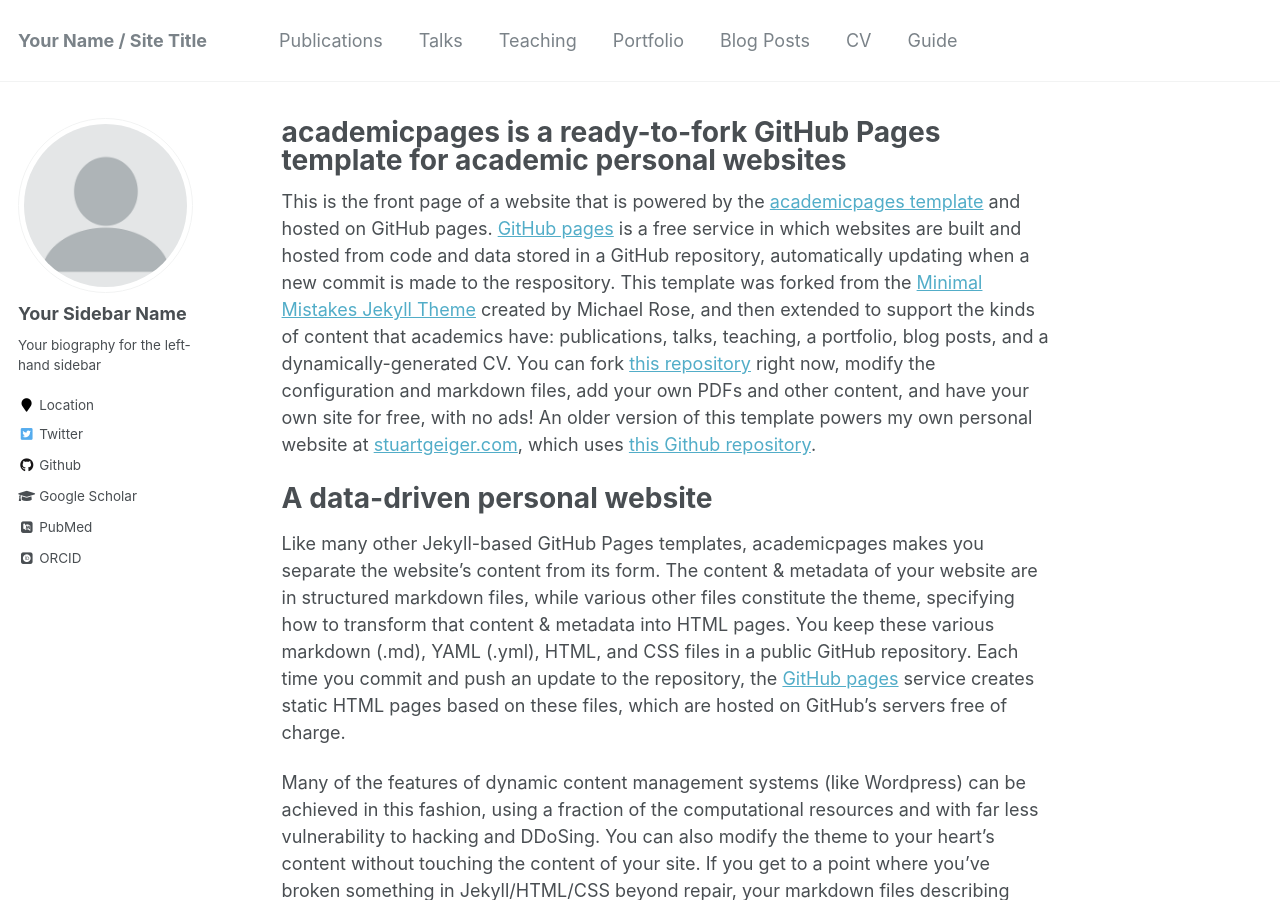
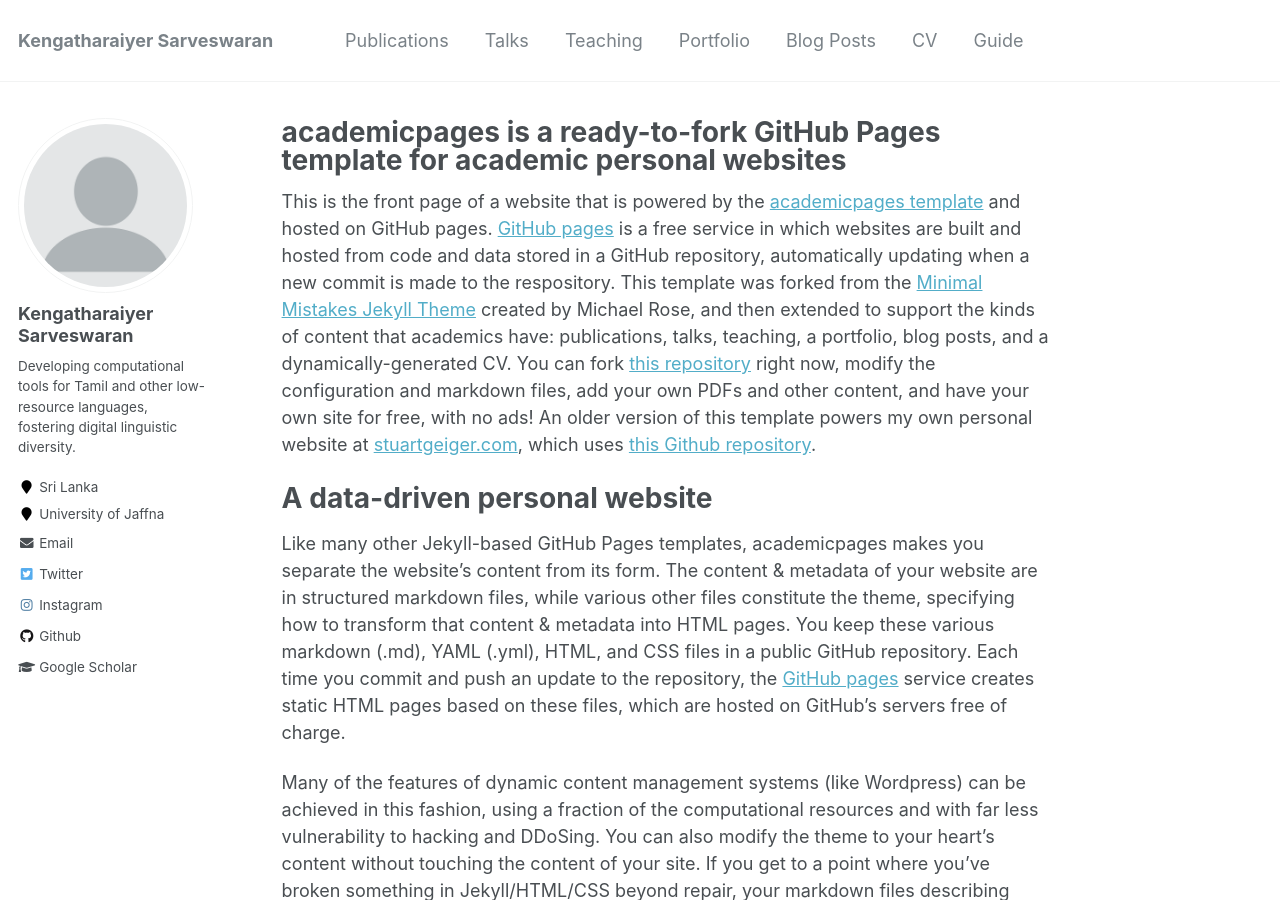
Before and after one commit to sarves/sarves.github.io, a Jekyll site: the page built from _pages/about.md, in a window 1280 px wide and 900 px high. Built offline with Jekyll 4.4.1, drawn with Linux system fonts in a browser that asks for light colours; some web fonts are replaced; some of the changed text lies outside the part shown.

Commit message:
home page

```diff
--- a/_config.yml
+++ b/_config.yml
@@ -7,13 +7,13 @@
 
 # Site Settings
 locale                   : "en-US"
-title                    : "Your Name / Site Title"
+title                    : "Kengatharaiyer Sarveswaran"
 title_separator          : "-"
-name                     : &name "Your Name"
-description              : &description "personal description"
-url                      : https://academicpages.github.io # the base hostname & protocol for your site e.g. "https://mmistakes.github.io"
+name                     : &name "Sarves"
+description              : &description "The personal website of Sarveswaran"
+url                      : https://sarves.github.io # the base hostname & protocol for your site e.g. "https://mmistakes.github.io"
 baseurl                  : "" # the subpath of your site, e.g. "/blog"
-repository               : "academicpages/academicpages.github.io"
+repository               : "sarves/sarves.github.io"
 teaser                   :  # filename of teaser fallback teaser image placed in /images/, .e.g. "500x300.png"
 breadcrumbs              : false # true, false (default)
 words_per_minute         : 160
@@ -80,14 +80,14 @@
 
 # Site Author
 author:
-  name             : "Your Sidebar Name"
+  name             : "Kengatharaiyer Sarveswaran"
   avatar           : "profile.png"
-  bio              : "Your biography for the left-hand sidebar"
-  location         : "Location"
-  employer         :
-  pubmed           : "https://www.ncbi.nlm.nih.gov/pubmed/?term=john+snow"
-  googlescholar    : "http://yourfullgooglescholarurl.com"
-  email            :
+  bio              : "Developing computational tools for Tamil and other low-resource languages, fostering digital linguistic diversity."
+  location         : "Sri Lanka"
+  employer         : "University of Jaffna"
+  pubmed           :
+  googlescholar    : "https://scholar.google.com/citations?user=xnXY9q0AAAAJ"
+  email            : "sarves@univ.jfn.ac.lk"
   researchgate     :  # example: "https://www.researchgate.net/profile/yourprofile"
   uri              :
   bitbucket        :
@@ -96,20 +96,20 @@
   flickr           :
   facebook         :
   foursquare       :
-  github           : "academicpages"
+  github           : "serves"
   google_plus      :
   keybase          :
-  instagram        :
+  instagram        : "https://www.linkedin.com/in/iamsarves/"
   impactstory      : #"https://profiles.impactstory.org/u/xxxx-xxxx-xxxx-xxxx"
   lastfm           :
   linkedin         :
-  orcid            : "http://orcid.org/yourorcidurl"
+  orcid            :
   pinterest        :
   soundcloud       :
   stackoverflow    : # http://stackoverflow.com/users/123456/username
   steam            :
   tumblr           :
-  twitter          : "replacethistwitterhandle"
+  twitter          : "sarves"
   vine             :
   weibo            :
   xing             :
```
Also changed, not shown: 1 other file.
